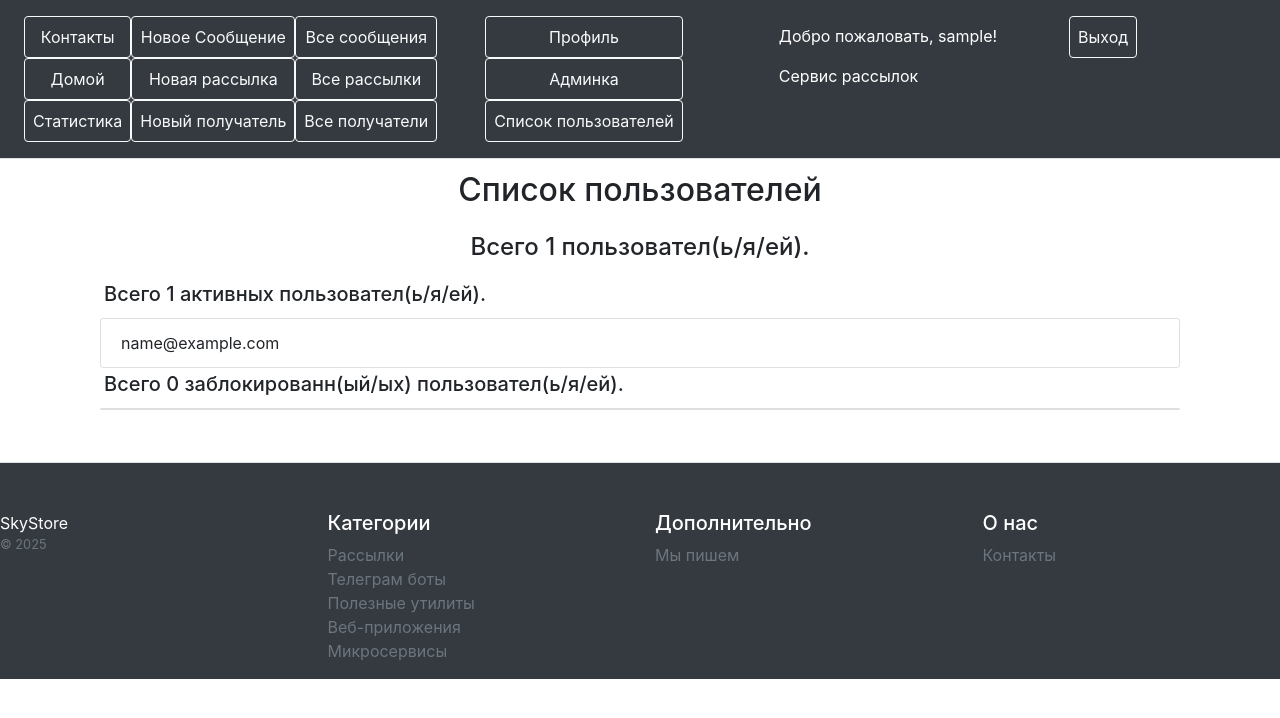
After one commit to alekseyzvyagintsev/sending_app, a Django app: page /users/list/ in a window 1280 px wide. The commit adds this page. Shown: the top 718 px of the page. Run offline with Django 5.2, Linux system fonts and the light colour scheme; the visitor is signed in with stand-in values (Sample User, id 1); data comes from the database, SQL or seed files in the repository; some libraries are stand-ins or nearby versions.

Commit message:
Создан фильтр in_group в custom_filters.py на принадлежность к группе для использования в шаблоне. Изменена логика отображения кнопок в меню базового шаблона. Теперь:  неавторизованный поль видит только кнопки Контакты, Войти и Регистрация  простому пользователю видно все кроме Админка и Список пользователей  менджеру не видна кнопка Админка  Добавлено представление UsersListView, шаблон users.html и путь к нему в urls.py

```diff
--- a/sending/views.py
+++ b/sending/views.py
@@ -552,7 +552,7 @@ class MailingAttemptDetailView(LoginRequiredMixin, PermissionRequiredMixin, Deta
 class SendMailingView(LoginRequiredMixin, PermissionRequiredMixin, FormView):
     form_class = SendMailingForm
     template_name = 'sending/send_mailing.html'
-    permission_required = 'change_mailing'
+    permission_required = 'sending.change_mailing'
 
     def post(self, request, *args, **kwargs):
         form = self.get_form()
@@ -584,7 +584,7 @@ class StatisticsView(LoginRequiredMixin, PermissionRequiredMixin, TemplateView):
             attempts = MailingAttempt.objects.all()  # Все сообщения
         else:
             mailings = Mailing.objects.filter(owner=self.request.user)  # Рассылки авторизованного пользователя
-            attempts = MailingAttempt.objects.filter(owner=self.request.user)  # Сообщения авторизованного пользователя
+            attempts = MailingAttempt.objects.filter(mailing__in=mailings)  # Сообщения авторизованного пользователя
 
         # Количество всех уникальных успешных отправок
         if mailings.exists():
--- a/templates/base_templates/menu.html
+++ b/templates/base_templates/menu.html
@@ -1,24 +1,28 @@
-<div class="d-flex flex-column flex-md-row align-items-center p-3 px-md-4 mb-3 text-white bg-dark border-bottom box-shadow">
-    <h5 class="my-0 font-weight-normal">Сервис рассылок</h5>
+{% load custom_filters %}
+<div class="d-flex flex-column flex-md-row align-items-center p-1 px-md-1 mb-1 text-white bg-dark border-bottom box-shadow">
     <nav class="navbar navbar-expand-lg">
-        <div class="ms-5 collapse navbar-collapse" id='navbarNav'>
+        <div class="m-sm-1 collapse navbar-collapse" id='navbarNav'>
             <ul class="navbar-nav">
-                {#                <li class="nav-item">#}
-                {#                    <a class="nav-link btn btn-outline-light text-light" href="{% url 'sending:mailing_list' %}">Список рассылок</a>#}
-                {#                </li>#}
+
                 <li class="nav-item">
                     <a class="nav-link btn btn-outline-light text-light" href="{% url 'sending:contact' %}">Контакты</a>
+                    {% if user.is_authenticated %}
                         <a class="nav-link btn btn-outline-light text-light" href="{% url 'sending:home' %}">Домой</a>
                         <a class="nav-link btn btn-outline-light text-light" href="{% url 'sending:statistics' %}">Статистика</a>
+                    {% endif %}
                 </li>
+
                 <li class="nav-item">
+                    {% if user.is_authenticated %}
                         <a class="nav-link btn btn-outline-light text-light"
                            href="{% url 'sending:message_create' %}">Новое Сообщение</a>
                         <a class="nav-link btn btn-outline-light text-light"
                            href="{% url 'sending:mailing_create' %}">Новая рассылка</a>
                         <a class="nav-link btn btn-outline-light text-light"
                            href="{% url 'sending:recipient_create' %}">Новый получатель</a>
+                    {% endif %}
                 </li>
+
                 <li class="nav-item">
                     {% if user.is_superuser %}
                         <a class="nav-link btn btn-outline-light text-light" href="{% url 'sending:messages_list' %}">Все
@@ -36,34 +40,43 @@
                            href="{% url 'sending:recipients_list' %}">Ваши получатели</a>
                     {% endif %}
                 </li>
+
                 {% if user.is_authenticated %}
-                    <li class='nav-item pl-5 pr-1'>
-                        <p class="mt-2">Добро пожаловать, {{ user.username }}!</p>
-                    </li>
-                    <li class="nav-item">
+                    <li class='nav-item pl-5 pr-5'>
                         <a class="nav-link btn btn-outline-light text-light" href="{% url 'users:profile' user.id %}">Профиль</a>
-                    </li>
-                    <li class="nav-item">
-                        <form method="post" action="{% url 'users:logout' %}">
-                            {% csrf_token %}
-                            <button type="submit" class="nav-link btn btn-outline-light text-light">Выход</button>
-                        </form>
+                        {% if user.is_superuser %}
+                            <a class="nav-link btn btn-outline-light text-light"
+                               href="{% url 'admin:index' %}">Админка</a>
+                            <a class="nav-link btn btn-outline-light text-light"
+                               href="{% url 'users:users_list' %}">Список пользователей</a>
+                        {% elif user|in_group:"Менеджер" %}
+                            <a class="nav-link btn btn-outline-light text-light"
+                               href="{% url 'users:users_list' %}">Список пользователей</a>
+                        {% endif %}
                     </li>
                 {% else %}
-                    <li class='nav-item pl-5 pr-1'>
-                        <p class="mt-2">Вы не авторизованы. Войдите или зарегистрируйтесь.</p>
-                    </li>
-                    <li class="nav-item">
+                    <li class='nav-item pl-5 pr-5'>
                         <a class="nav-link btn btn-outline-light text-light" href="{% url 'users:login' %}">Вход</a>
-                    </li>
-                    <li>
                         <a class="nav-link btn btn-outline-light text-light"
                            href="{% url 'users:register' %}">Регистрация</a>
                     </li>
                 {% endif %}
-                {% if user.is_superuser %}
-                    <li class="nav-item">
-                        <a class="nav-link btn btn-outline-light text-light" href="{% url 'admin:index' %}">Админка</a>
+
+                <li class='nav-item pl-5 pr-5 py-2 mx-auto'>
+                    {% if user.is_authenticated %}
+                        <p>Добро пожаловать, {{ user.username }}!</p>
+                    {% else %}
+                        <p>Вы не авторизованы. Войдите или зарегистрируйтесь.</p>
+                    {% endif %}
+                    <p>Сервис рассылок</p>
+                </li>
+
+                {% if user.is_authenticated %}
+                    <li class='nav-item pl-4'> <!-- Добавляем отдельный элемент для формы выхода -->
+                        <form method="post" action="{% url 'users:logout' %}" style="display: inline-block;">
+                            {% csrf_token %}
+                            <button type="submit" class="nav-link btn btn-outline-light text-light">Выход</button>
+                        </form>
                     </li>
                 {% endif %}
             </ul>
--- /dev/null
+++ b/users/templates/users/users.html
@@ -0,0 +1,43 @@
+{% extends 'base_templates/base.html' %}
+{% block title %}Пользователи{% endblock %}
+
+{% block content %}
+    <div class="px-1 py-1 pt-md-1 pb-md-1 mx-auto text-center">
+        {% if user.is_superuser or is_manager %}
+            <h2 class="px-1 py-1 pt-md-1 pb-md-1 mx-auto text-center">Список пользователей</h2>
+        {% else %}
+            <h2 class="px-1 py-1 pt-md-1 pb-md-1 mx-auto text-center">У Вас нет права просмота списка пользователей</h2>
+        {% endif %}
+    </div>
+    <div class="container mt-1">
+        <div class="px-1 py-1 pt-md-1 pb-md-1 mx-auto text-center">
+            <h4>Всего {{ all_users_count }} пользовател(ь/я/ей).</h4>
+        </div>
+        <div class="container mt-1 mb-1">
+            <div class="px-1 py-1 pt-md-1 pb-md-1 mx-auto">
+                <h5>Всего {{ active_users_count }} активных пользовател(ь/я/ей).</h5>
+            </div>
+            <div class="card w-100">
+                {% for active_user in active_users %}
+                    <ul class="list-group list-group-flush">
+                        <a class="card-link" href="{% url 'users:profile' active_user.id %}">
+                            <li class="list-group-item">{{ active_user }}</li>
+                        </a>
+                    </ul>
+                {% endfor %}
+            </div>
+            <div class="px-1 py-1 pt-md-1 pb-md-1 mx-auto">
+                <h5>Всего {{ blocked_users_count }} заблокированн(ый/ых) пользовател(ь/я/ей).</h5>
+            </div>
+            <div class="card w-100">
+                {% for blocked_user in blocked_users %}
+                    <ul class="list-group list-group-flush">
+                        <a class="card-link" href="{% url 'users:profile' blocked_user.id %}">
+                            <li class="list-group-item">{{ blocked_user }}</li>
+                        </a>
+                    </ul>
+                {% endfor %}
+            </div>
+        </div>
+    </div>
+{% endblock %}
--- a/users/urls.py
+++ b/users/urls.py
@@ -1,38 +1,58 @@
 ######################################################################################
-from django.urls import path, reverse_lazy
 from django.contrib.auth import views as auth_views
 from django.contrib.auth.views import LogoutView, PasswordChangeView
+from django.urls import path, reverse_lazy
+
 from users.apps import UsersConfig
-
-from users.views import (RegisterView, ProfileDetailView, ProfileUpdateView, ProfileDeleteView, CustomLoginView,
-                         activate_account, )
+from users.views import (
+    RegisterView,
+    ProfileDetailView,
+    ProfileUpdateView,
+    ProfileDeleteView,
+    CustomLoginView,
+    activate_account,
+    UsersListView,
+)
 
 app_name = UsersConfig.name
 
 urlpatterns = [
-    path('register/', RegisterView.as_view(), name='register'),
-    path('login/', CustomLoginView.as_view(), name='login'),
-    path('logout/', LogoutView.as_view(next_page='users:login'), name='logout'),
-    path('profile/<int:pk>/', ProfileDetailView.as_view(), name='profile'),
+    path("register/", RegisterView.as_view(), name="register"),
+    path("login/", CustomLoginView.as_view(), name="login"),
+    path("logout/", LogoutView.as_view(next_page="users:login"), name="logout"),
+    path("profile/<int:pk>/", ProfileDetailView.as_view(), name="profile"),
     path("profile/update/<int:pk>/", ProfileUpdateView.as_view(), name="profile_update"),
     path("profile/delete/<int:pk>/", ProfileDeleteView.as_view(), name="profile_delete"),
-    path('pwd_chng/', PasswordChangeView.as_view(success_url=reverse_lazy('users:login')), name='password_change'),
-    path('activate/<int:pk>/<str:token>/', activate_account, name='activate'),
-    path('pwd_reset/', auth_views.PasswordResetView.as_view(
-        template_name='users/password_reset_form.html',
-        email_template_name='users/password_reset_email.html',
-        success_url=reverse_lazy('users:password_reset_done')),
-        name='password_reset'),
-    path('pwd_reset/done/', auth_views.PasswordResetDoneView.as_view(
-        template_name='users/password_reset_done.html'),
-        name='password_reset_done'),
-    path('reset/<uidb64>/<token>/', auth_views.PasswordResetConfirmView.as_view(
-        template_name='users/password_reset_confirm.html',
-        success_url=reverse_lazy('users:password_reset_complete')),
-        name='password_reset_confirm'),
-    path('reset/done/', auth_views.PasswordResetCompleteView.as_view(
-        template_name='users/password_reset_complete.html'),
-        name='password_reset_complete'),
+    path("pwd_chng/", PasswordChangeView.as_view(success_url=reverse_lazy("users:login")), name="password_change"),
+    path("activate/<int:pk>/<str:token>/", activate_account, name="activate"),
+    path(
+        "pwd_reset/",
+        auth_views.PasswordResetView.as_view(
+            template_name="users/password_reset_form.html",
+            email_template_name="users/password_reset_email.html",
+            success_url=reverse_lazy("users:password_reset_done"),
+        ),
+        name="password_reset",
+    ),
+    path(
+        "pwd_reset/done/",
+        auth_views.PasswordResetDoneView.as_view(template_name="users/password_reset_done.html"),
+        name="password_reset_done",
+    ),
+    path(
+        "reset/<uidb64>/<token>/",
+        auth_views.PasswordResetConfirmView.as_view(
+            template_name="users/password_reset_confirm.html",
+            success_url=reverse_lazy("users:password_reset_complete"),
+        ),
+        name="password_reset_confirm",
+    ),
+    path(
+        "reset/done/",
+        auth_views.PasswordResetCompleteView.as_view(template_name="users/password_reset_complete.html"),
+        name="password_reset_complete",
+    ),
+    path("list/", UsersListView.as_view(), name="users_list"),
 ]
 
 ######################################################################################
--- a/users/views.py
+++ b/users/views.py
@@ -7,11 +7,10 @@ from django.contrib.auth.models import Group
 from django.contrib.auth.views import LoginView
 from django.core.exceptions import PermissionDenied
 from django.core.files.storage import FileSystemStorage
-from django.http import Http404
-from django.shortcuts import redirect
+from django.shortcuts import redirect, get_object_or_404
 from django.urls import reverse_lazy
 from django.utils import timezone
-from django.views.generic import DetailView, UpdateView, DeleteView
+from django.views.generic import DetailView, UpdateView, DeleteView, ListView
 from django.views.generic.edit import CreateView, FormMixin
 
 from users.forms import CustomUserCreationForm, ProfileEditForm
@@ -60,7 +59,7 @@ class CustomLoginView(LoginView):
         return reverse_lazy("users:profile", kwargs={"pk": user_id})  # Формируем URL с id пользователя
 
 
-class RegisterView(CreateView):
+class RegisterView(CreateView, AvatarHandlingMixin):
     template_name = "users/register.html"
     form_class = CustomUserCreationForm
     success_url = reverse_lazy("users:login")
@@ -70,8 +69,6 @@ class RegisterView(CreateView):
         password = form.cleaned_data.get("password1")  # Берём введённый пароль
         user.set_password(password)  # Устанавливаем пароль с использованием set_password
         user.is_active = False  # Деактивируем пользователя до проверки почты
-        users_group = Group.objects.create(name="Пользователь")
-        user.groups.add(users_group)  # Добавляем пользователя в группу 'Пользователь'
         user.save()  # Сохраняем пользователя
         send_confirmation_email(self, user)  # Отправляем пользователю инструкцию для активации профиля
         logger.info(f"{self.form_valid.__qualname__}: Успешно")
@@ -79,24 +76,27 @@ class RegisterView(CreateView):
 
 
 def activate_account(request, pk, token):
+    user = get_object_or_404(CustomUser, pk=pk)
+
     try:
-        user = CustomUser.objects.get(pk=request.user.pk)
-        # Проверяем токен и срок его действия
-        if user.activation_token == token and user.token_expires_at > timezone.now():
-            user.is_active = True
-            user.activation_token = ""  # Очищаем токен после активации
-            user.token_expires_at = None
-            user.save()
-            messages.success(request, "Аккаунт успешно активирован!")
-            logger.info(user.email, "Аккаунт успешно активирован!")
-            send_activation_email(user)  # Отправка приветственного письма
-            return redirect("users:profile", pk=pk)
-        else:
-            logger.error(user.email, "Срок действия токена истек или неверный.")
-            return redirect("users:activate")
-    except CustomUser.DoesNotExist:
-        logger.error("Пользователь не найден.")
-        raise Http404("Пользователь не найден.")
+        user_group = Group.objects.get(name="Пользователь")
+    except Group.DoesNotExist:
+        user_group = Group.objects.create(name="Пользователь")
+        logger.error("Группа 'Пользователь' не найдена. Создали группу для добавления в нее пользователя")
+    # Проверяем токен и срок его действия
+    if user.activation_token == token and user.token_expires_at > timezone.now():
+        user.is_active = True
+        user.activation_token = ""  # Очищаем токен после активации
+        user.token_expires_at = None
+        user.groups.add(user_group)  # Добавляем Пользователя в группу 'Пользователь'
+        user.save()
+        messages.success(request, "Аккаунт успешно активирован!")
+        logger.info(user.email, "Аккаунт успешно активирован!")
+        send_activation_email(user)  # Отправка приветственного письма
+        return redirect("users:profile", pk=pk)
+    else:
+        logger.error(user.email, "Срок действия токена истек или неверный.")
+        return redirect("users:activate")
 
 
 class ProfileDetailView(LoginRequiredMixin, PermissionRequiredMixin, DetailView):
@@ -142,4 +142,41 @@ class ProfileUpdateView(LoginRequiredMixin, PermissionRequiredMixin, UpdateView)
         return CustomUser.objects.filter(pk=self.request.user.pk)
 
 
+class UsersListView(LoginRequiredMixin, PermissionRequiredMixin, ListView):
+    model = CustomUser
+    template_name = "users/users.html"
+    permission_required = "users.can_view_user"
+
+    def get_context_data(self, **kwargs):
+        """Добавляем дополнительные данные в контекст шаблона"""
+        context = super().get_context_data(**kwargs)
+        is_manager = Group.objects.filter(name="Менеджер", user=self.request.user).exists()
+
+        if self.request.user.is_superuser or is_manager:
+            users = CustomUser.objects.all()  # Все пользователи
+        else:
+            raise PermissionDenied("Нет разрешения на просмотр профиля")
+
+        if users:
+            all_users_count = len(users)
+            active_users = users.filter(is_active=True)
+            active_users_count = len(active_users)
+            blocked_users = users.filter(is_active=False)
+            blocked_users_count = len(blocked_users)
+        else:
+            all_users_count = 0
+            active_users = 0
+            active_users_count = 0
+            blocked_users = 0
+            blocked_users_count = 0
+
+        context["all_users_count"] = all_users_count
+        context["active_users"] = active_users
+        context["active_users_count"] = active_users_count
+        context["blocked_users"] = blocked_users
+        context["blocked_users_count"] = blocked_users_count
+        context["is_manager"] = is_manager
+        logger.info(f"{self.get_context_data.__qualname__}: Успешно")
+        return context
+
 #################################################################################################
```
Also changed, not shown: users/templatetags/custom_filters.py (added, +20 -0 lines), users/utils.py (+23 -20 lines), users/templatetags/__init__.py (added). Lines whose indentation alone changed are shown as unchanged.
